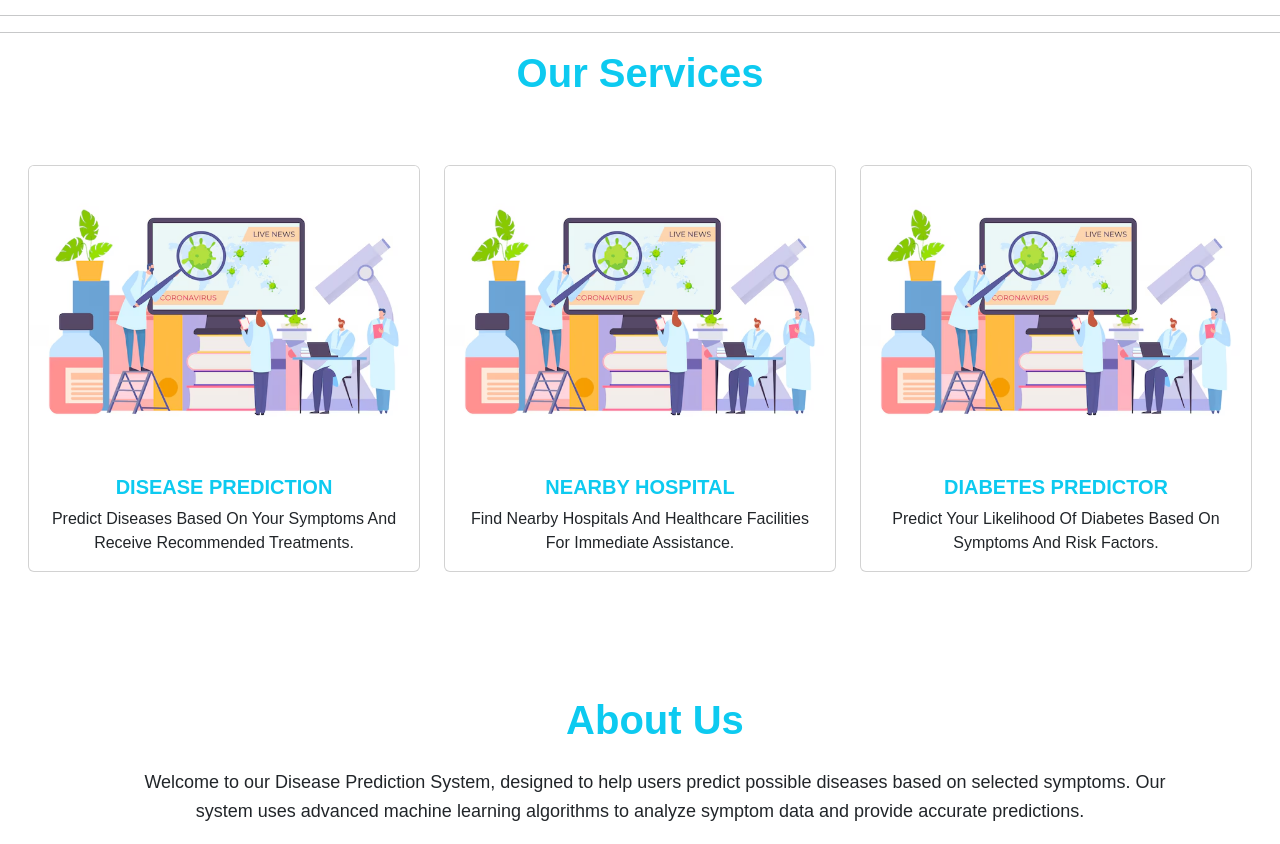
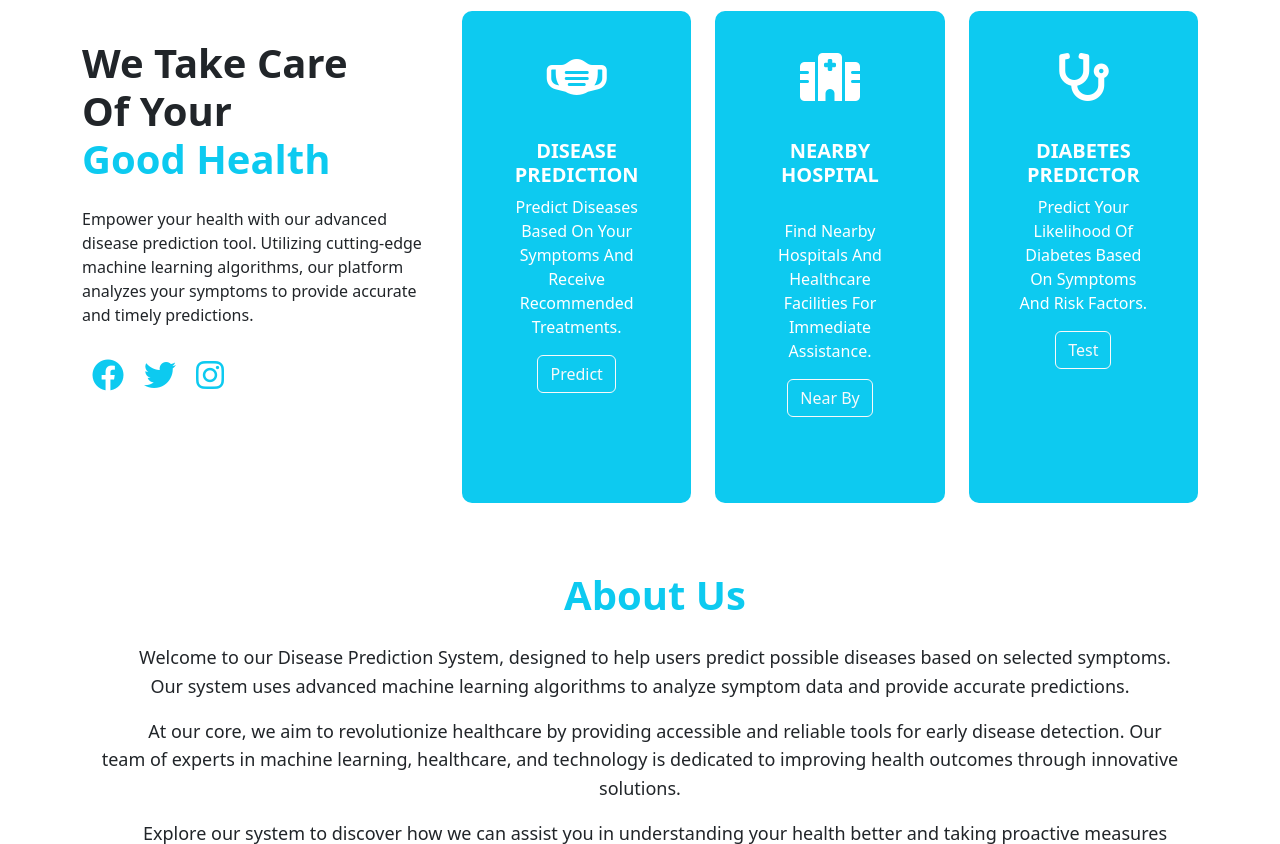
Before and after one commit to BVinayaka/diseasePrediction, a Flask app: page / in a window 1280 px wide. Shown: the part 857-1701 px from the top of the page. Run offline with Flask 3, Linux system fonts and the light colour scheme; parts of the project's set-up code (start-up, migrations or seed data) failed here and were passed over.

Commit message:
Home Page Fixed And outerlayer finished

```diff
--- a/templates/index.html
+++ b/templates/index.html
@@ -6,6 +6,10 @@
     <meta name="viewport" content="width=device-width, initial-scale=1.0">
     <title>Disease Prediction</title>
     <link href="https://cdn.jsdelivr.net/npm/bootstrap@5.3.3/dist/css/bootstrap.min.css" rel="stylesheet" integrity="sha384-QWTKZyjpPEjISv5WaRU9OFeRpok6YctnYmDr5pNlyT2bRjXh0JMhjY6hW+ALEwIH" crossorigin="anonymous">
+    <link href="https://cdnjs.cloudflare.com/ajax/libs/font-awesome/6.0.0-beta3/css/all.min.css" rel="stylesheet">
+    <style>
+        /* Optional custom styles */
+
     <style>
         body {
             font-family: Arial, sans-serif;
@@ -645,58 +661,112 @@
   color: #999; /* Change the color of the placeholder text */
 }
 
-/* Style for the input field on focus */
+
 #searchInput:focus {
-  outline: none; /* Remove default focus outline */
-  border-color: #66afe9; /* Change border color on focus */
-  box-shadow: 0 0 5px #66afe9; /* Add a box shadow on focus */
+  outline: none;
+  border-color: #66afe9;
+  box-shadow: 0 0 5px #66afe9;
 }
+
+.social-icons {
+  list-style-type: none;
+  padding: 0;
+  display: flex;
+  justify-content: left;
+}
+.social-icons li {
+  margin: 0 10px;
+}
+.social-icons li a {
+  font-size: 2rem;
+}
+
+.service-card {
+  color: white;
+  padding: 30px;
+  border-radius: 10px;
+  border: none;
+  height: 100%;
+  display: flex;
+  flex-direction: column;
+  justify-content: space-between;
+}
+.service-icon {
+  font-size: 3rem;
+  margin-bottom: 10px;
+  text-align: center;
+}
+.card-body {
+  text-align: center;
+}
+
+.rounded-tl-br {
+  border-top-left-radius: 10px;
+  border-bottom-right-radius: 10px;
+}
+
+
+
+
+
 
     </style>
 </head>
 
 <body>
-  <nav class="navbar navbar-expand-lg navbar-light bg-light" id="nav">
+
+  <!--Hero Section-->
+  <div id="backgroundContainer">
+
+    <nav class="navbar navbar-expand-lg navbar-light bg-transparent fixed-top glassmorphism">
       <div class="container-fluid">
+
         <button class="navbar-toggler" type="button" data-bs-toggle="collapse" data-bs-target="#navbarNav" aria-controls="navbarNav" aria-expanded="false" aria-label="Toggle navigation">
           <span class="navbar-toggler-icon"></span>
         </button>
-        <div class="collapse navbar-collapse" id="navbarNav">
-            <ul class="navbar-nav mx-auto"> <!-- mx-auto for horizontal centering -->
+
+
+        <div class="collapse navbar-collapse justify-content-center" id="navbarNav">
+          <ul class="navbar-nav">
             <li class="nav-item">
-                    <a class="nav-link" href="#">Home</a>
+              <a class="nav-link text-white fw-bold" href="#">Home</a>
             </li>
             <li class="nav-item">
-                    <a class="nav-link" href="#about">About</a>
+              <a class="nav-link text-white fw-bold" href="#about">About</a>
             </li>
             <li class="nav-item">
-                    <a class="nav-link" href="#services">Services</a>
+              <a class="nav-link text-white fw-bold" href="#services">Services</a>
             </li>
             <li class="nav-item">
-                    <a class="nav-link" href="#contact">Contact</a>
+              <a class="nav-link text-white fw-bold" href="#contact">Contact</a>
             </li>
             {% if 'user' in session %}
             <li class="nav-item">
-                    <a class="nav-link" href="#" onclick="confirmLogout()">LOGOUT</a>
+              <a class="nav-link text-white fw-bold" href="#" onclick="confirmLogout()">LOGOUT</a>
             </li>
             {% else %}
             <li class="nav-item">
-                    <a class="nav-link" href="/login">LOGIN</a>
+              <a class="nav-link text-white fw-bold" href="/login">LOGIN</a>
             </li>
             {% endif %}
           </ul>
         </div>
       </div>
     </nav>
-    <!-- Background Image with Overlay Text -->
-    <div id="backgroundContainer">
+
+
     <img id="backgroundImg" src="./static/doctor-examines.jpg" alt="Background Image">
     <div id="overlayText" class="col-md-6 offset-md-0">
-          <p class="fw-bolder fs-1">Find The Good Life<br>With <span class="text-success">Good Health</span></p>
-          <p class="text-dark fw-bold">Empower your health with our advanced disease prediction tool. Utilizing cutting-edge machine learning algorithms, our platform analyzes your symptoms to provide accurate and timely predictions, helping you take proactive steps towards better health. Trust in technology to guide your wellness journey.</p>
-          <a href="#services" class="btn btn-primary">Get Started <i class="bi bi-chevron-down"></i></a>
+      <p class="fw-bolder fs-1">Find The Good Life<br>With <span class="text-info">Good Health</span></p>
+      <p class="text-white fw-bold">Empower your health with our advanced disease prediction tool. Utilizing cutting-edge machine learning algorithms, our platform analyzes your symptoms to provide accurate and timely predictions, helping you take proactive steps towards better health. Trust in technology to guide your wellness journey.</p>
+      <a href="#services" class="btn btn-outline-light w-50">Get Started <i class="bi bi-chevron-down"></i></a>
     </div>
   </div>
+
+
+<!--Chatbot-->
+
+
 
 
     <div id="chatbotContainer">
@@ -719,46 +789,71 @@
         <img src="./static/download.png" alt="Chatbot Icon" />
     </button>
 
-    <hr><hr>
-    <div class="text-center" id="services">
-        <h2 class="text-capitalize text-info fs-1 fw-bold mb-4">Our Services</h2>
+
+
+    <!--Service Section-->
+    <div class="container mt-5">
+      <div class="row">
+
+          <div class="col-md-4 mt-5">
+              <div class="text-left">
+                  <h2 class="text-capitalize text-dark fs-1 fw-bold mb-4">We take care<br> of your<br><span class="text-info" >Good health</span></h2>
+                  <p class="fw-medium mb-4">Empower your health with our advanced disease prediction tool. Utilizing cutting-edge machine learning algorithms, our platform analyzes your symptoms to provide accurate and timely predictions.</p>
+
+                  <ul class="social-icons">
+                      <li><a href="#"><i class="fab fa-facebook text-info"></i></a></li>
+                      <li><a href="#"><i class="fab fa-twitter text-info"></i></a></li>
+                      <li><a href="#"><i class="fab fa-instagram text-info"></i></a></li>
+                  </ul>
               </div>
-    <div class="row row-cols-1 row-cols-md-3 g-4 m-3">
-        <div class="col-md-4">
-            <div class="card">
-                <a href="/disease" class="link">
-                    <img src="./static/disease.avif" class="card-img-top" alt="Disease Prediction Image" style="width: 100%; height: auto;">
-                </a>
+          </div>
+
+
+          <div class="col-md-8">
+              <div class="row row-cols-1 row-cols-md-3 g-4">
+                  <div class="col">
+                      <div class="card service-card rounded-tl-br bg-info">
+                          <div class="service-icon">
+                              <i class="fa-solid fa-mask-face"></i>
+                          </div>
                           <div class="card-body">
-                    <h5 class="card-title text-uppercase fw-semibold text-info">Disease Prediction</h5>
+                              <h5 class="card-title text-uppercase fw-semibold">Disease Prediction</h5>
                               <p class="card-text text-capitalize fw-medium">Predict diseases based on your symptoms and receive recommended treatments.</p>
+                              <a href="/disease" class="btn btn-outline-light">Predict</a>
                           </div>
                       </div>
                   </div>
-        <div class="col-md-4">
-            <div class="card">
-                <a href="/hospital" class="link">
-                    <img src="./static/disease.avif" class="card-img-top" alt="Nearby Hospital Image" style="width: 100%; height: auto;">
-                </a>
+                  <div class="col">
+                      <div class="card service-card rounded-tl-br bg-info">
+                          <div class="service-icon">
+                              <i class="fas fa-hospital"></i>
+                          </div>
                           <div class="card-body">
-                    <h5 class="card-title text-uppercase fw-semibold text-info">Nearby Hospital</h5>
+                              <h5 class="card-title text-uppercase fw-semibold">Nearby Hospital</h5><br>
                               <p class="card-text text-capitalize fw-medium">Find nearby hospitals and healthcare facilities for immediate assistance.</p>
+                              <a href="/hospital" class="btn btn-outline-light">Near By</a>
                           </div>
                       </div>
                   </div>
-        <div class="col-md-4">
-            <div class="card">
-                <a href="/dia" class="link">
-                    <img src="./static/disease.avif" class="card-img-top" alt="Nearby Hospital Image" style="width: 100%; height: auto;">
-                </a>
+                  <div class="col">
+                      <div class="card service-card rounded-tl-br bg-info">
+                          <div class="service-icon">
+                              <i class="fas fa-stethoscope"></i>
+                          </div>
                           <div class="card-body">
-                    <h5 class="card-title text-uppercase fw-semibold text-info">Diabetes Predictor</h5>
+                              <h5 class="card-title text-uppercase fw-semibold">Diabetes Predictor</h5>
                               <p class="card-text text-capitalize fw-medium">Predict your likelihood of diabetes based on symptoms and risk factors.</p>
+                              <a href="/dia" class="btn btn-outline-light">Test</a>
+                          </div>
+                      </div>
+                  </div>
               </div>
           </div>
       </div>
   </div>
 
+
+    <!--About Us-->
     <section class="container-fluid py-5 about" id="about">
         <div class="container" id="container">
             <div class="text-center">
```
Also changed, not shown: other parts of templates/index.html (+31 -19 lines). Lines whose indentation alone changed are shown as unchanged.
